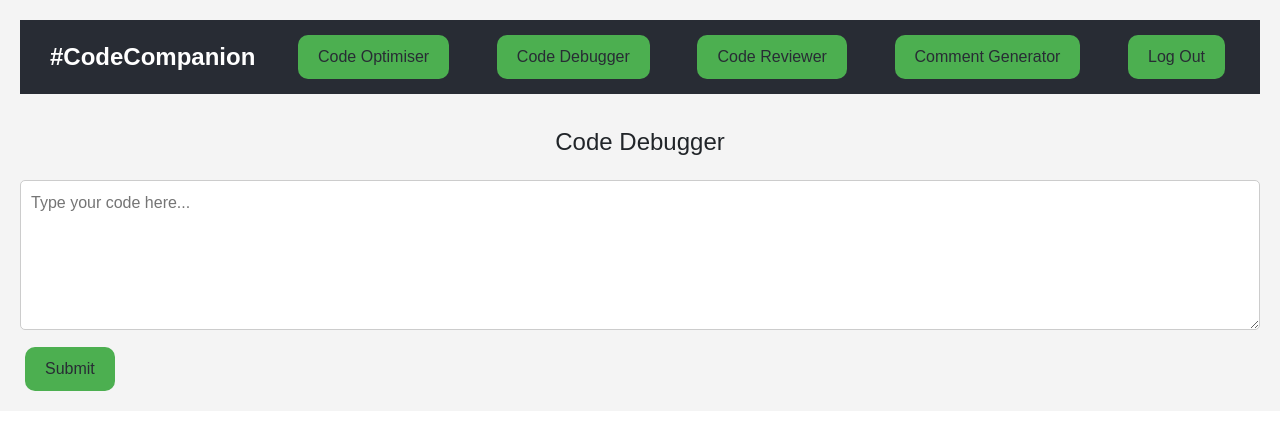
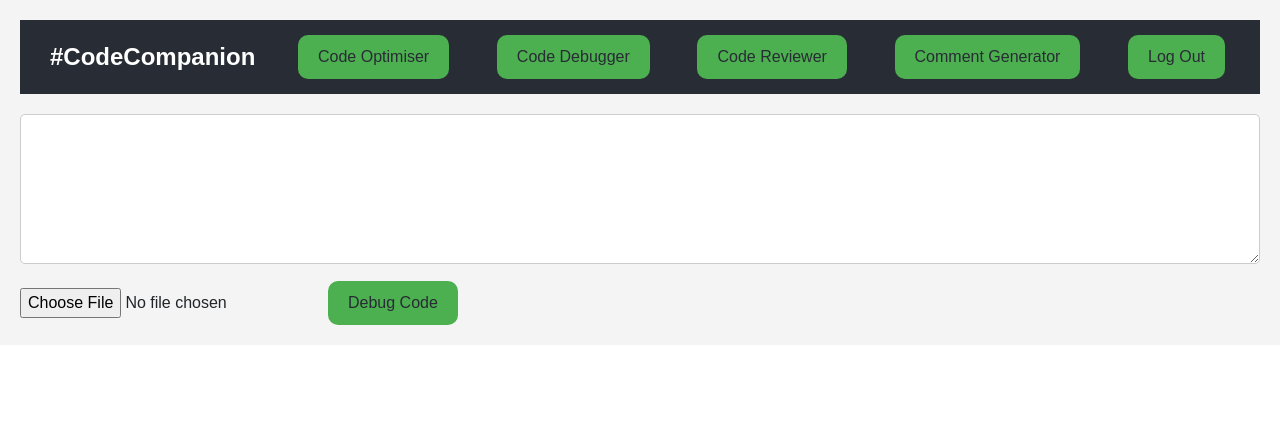
Before and after one commit to Vejay-KS/codecompanion, a React (Create React App) app in the folder frontend/: page / in a window 1280 px wide. Both pictures are taken after a click on the button "Code Debugger". Shown: the top 430 px of the page. Built offline with nearby package versions, Linux system fonts and the light colour scheme; a web font is replaced by a local one.

Commit message:
More changes to frontend

```diff
--- a/frontend/src/components/CodeDebugger.js
+++ b/frontend/src/components/CodeDebugger.js
@@ -1,33 +1,92 @@
-import React, { useState } from 'react';
-import axios from 'axios';
-import { API_URL } from '../constants';
-axios.defaults.xsrfHeaderName = "X-CSRFTOKEN";
-axios.defaults.xsrfCookieName = "xcsrftoken";
+// import React, { useState } from 'react';
+// import axios from 'axios';
+// import { API_URL } from '../constants';
+// axios.defaults.xsrfHeaderName = "X-CSRFTOKEN";
+// axios.defaults.xsrfCookieName = "xcsrftoken";
+
+// const CodeDebuggerFormUI = () => {
+//   const [inputCode, setInputCode] = useState('');
+//   const [codeCompletion, setCodeCompletion] = useState('');
+
+//   const handleSubmit = async (e) => {
+//     console.log("check debug");
+//     e.preventDefault();
+
+//     try {
+//       const response = await axios.post("http://127.0.0.1:8000/codeDebugger/", {
+//         input_code: inputCode,
+//       });
+//       const { code_completion } = response.data;
+//       setCodeCompletion(code_completion);
+//     } catch (error) {
+//       console.error(error);
+//     }
+//   };
+
+//   return (
+//     <div className="input-container">
+//       <input type="text" value={inputCode} onChange={(e) => setInputCode(e.target.value)} />
+//       <button onClick={handleSubmit}>Debug Code</button>
+//       <div>{codeCompletion}</div>
+//     </div>
+//   );
+// };
+
+// export default CodeDebuggerFormUI;
+
+import React, { useState } from "react";
+import axios from "axios";
 
 const CodeDebuggerFormUI = () => {
-  const [inputCode, setInputCode] = useState('');
-  const [codeCompletion, setCodeCompletion] = useState('');
+  const [inputCode, setInputCode] = useState("");
+  const [inputFile, setInputFile] = useState(null);
 
   const handleSubmit = async (e) => {
-    console.log("check");
     e.preventDefault();
 
-    try {
-      const response = await axios.post(API_URL, {
-        input_code: inputCode,
+    const formData = new FormData();
+    formData.append("input_code", inputCode);
+    formData.append("input_file", inputFile);
+
+    axios.post("http://127.0.0.1:8000/codeDebugger/", formData, {
+      headers: {
+        "Content-Type": "multipart/form-data",
+      },
+    })
+      .then((response) => {
+        // Handle success
+        console.log(response.data);
+      })
+      .catch((error) => {
+        // Handle error
+        console.error(error);
       });
-      const { code_completion } = response.data;
-      setCodeCompletion(code_completion);
-    } catch (error) {
-      console.error(error);
-    }
+  };
+
+  const handleInputCodeChange = (e) => {
+    setInputCode(e.target.value);
+  };
+
+  const handleInputFileChange = (e) => {
+    setInputFile(e.target.files[0]);
   };
 
   return (
-    <div className="input-container">
-      <input type="text" value={inputCode} onChange={(e) => setInputCode(e.target.value)} />
-      <button onClick={handleSubmit}>Debug Code</button>
-      <div>{codeCompletion}</div>
+    <div className="text-input-container">
+    <form onSubmit={handleSubmit}>
+      <textarea
+        name="input_code"
+        value={inputCode}
+        onChange={handleInputCodeChange}
+      />
+      <input
+        type="file"
+        name="input_file"
+        onChange={handleInputFileChange}
+      />
+
+      <button type="submit">Debug Code</button>
+    </form>
     </div>
   );
 };
--- a/frontend/src/components/CodeOptimizer.js
+++ b/frontend/src/components/CodeOptimizer.js
@@ -24,11 +24,16 @@ const CodeOptimizerFormUI = () => {
   };
 
   return (
-    <div className="input-container">
-      <input type="text" value={inputCode} onChange={(e) => setInputCode(e.target.value)} />
-      <button onClick={handleSubmit}>Generate Code Completion</button>
-      <div>{codeCompletion}</div>
-    </div>
+    // <div className="input-container">
+    //   <input type="text" value={inputCode} onChange={(e) => setInputCode(e.target.value)} />
+    //   <button onClick={handleSubmit}>Generate Code Completion</button>
+    //   <div>{codeCompletion}</div>
+    // </div>
+     <div className="text-input-container">
+        <textarea placeholder="Type your code here..."></textarea>
+        <button onClick={handleSubmit}>Generate Code Completion</button>
+        <div>{codeCompletion}</div>
+      </div>
   );
 };
 
--- a/frontend/src/components/Home.js
+++ b/frontend/src/components/Home.js
@@ -1,5 +1,9 @@
 import React from "react";
 import '../App.css';
+import CodeOptimizerFormUI from "./CodeOptimizer";
+import CodeDebuggerFormUI from "./CodeDebugger";
+import CodeReviewerFormUI from "./CodeReviewer";
+import CommentGeneratorFormUI from "./CommentGenerator";
 
 const HomePage = () => {
   const [activeSection, setActiveSection] = React.useState("code-optimiser");
@@ -11,13 +15,13 @@ const HomePage = () => {
   const renderSection = () => {
     switch (activeSection) {
       case "code-optimiser":
-        return <CodeOptimiser/>;
+        return <CodeOptimizerFormUI/>;
       case "code-debugger":
-        return <CodeDebugger/>;
+        return <CodeDebuggerFormUI/>;
       case "code-reviewer":
-        return <CodeReviewer/>;
+        return <CodeReviewerFormUI/>;
       case "comment-generator":
-        return <CommentGenerator/>;
+        return <CommentGeneratorFormUI/>;
       default:
         return <div>No section selected</div>;
     }
@@ -49,10 +53,10 @@ const HomePage = () => {
 
       </nav>
       <main>{renderSection()}</main>
-      <div className="text-input-container">
+      {/* <div className="text-input-container">
         <textarea placeholder="Type your code here..."></textarea>
         <button>Submit</button>
-      </div>
+      </div> */}
     </div>
   );
 };
```
Also changed, not shown: frontend/src/App.js (+6 -6 lines), frontend/src/components/CodeReviewer.js (line endings or trailing spaces), frontend/src/components/CommentGenerator.js (line endings or trailing spaces), 2 other files (tests, documents, lock files or other folders).
